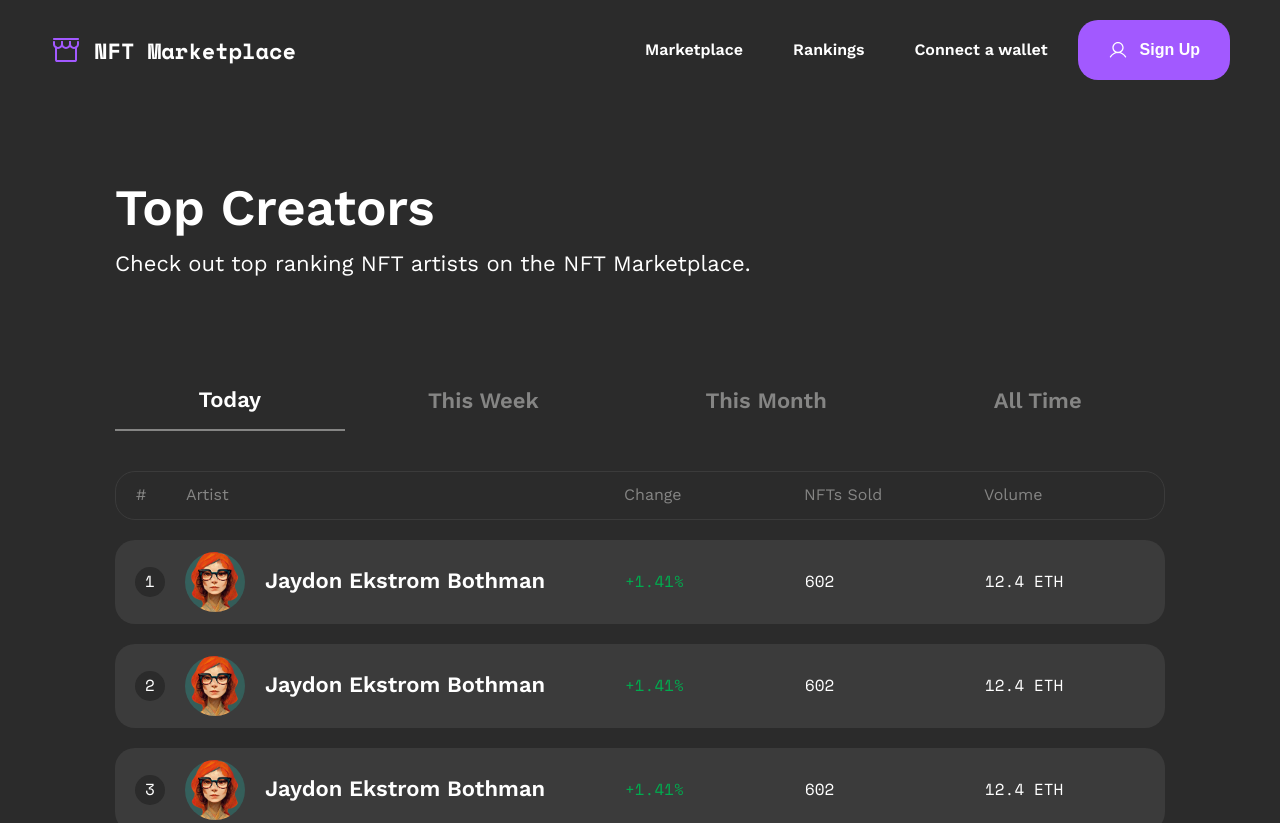
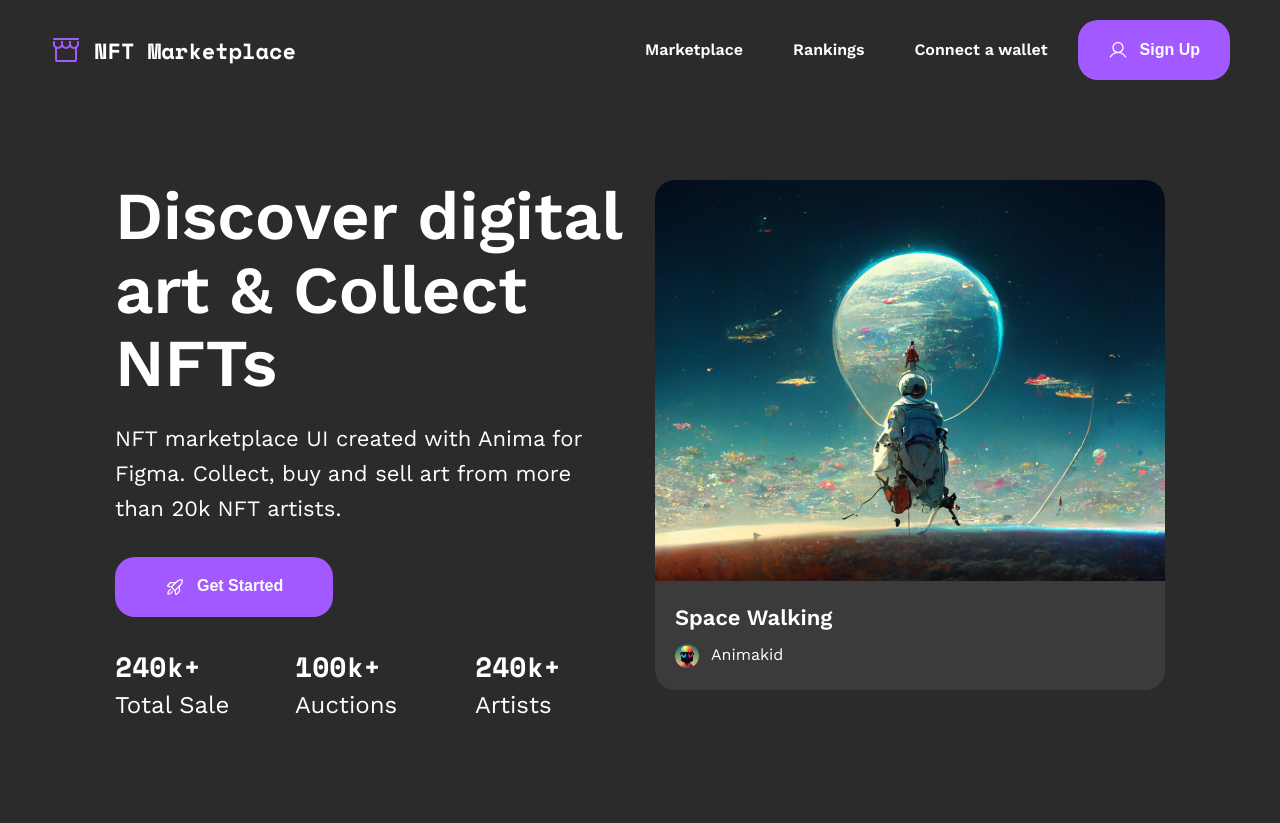
Before and after one commit to sardorw/nft-marketplace_react, a React (Vite) app: page / in a window 1280 px wide. Shown: the top 823 px of the page. Built offline with nearby package versions, Linux system fonts and the light colour scheme.

Commit message:
show main page

```diff
--- a/src/App.jsx
+++ b/src/App.jsx
@@ -10,13 +10,13 @@ import TopCreators from './pages/TopCreators/TopCreators'
 function App() {
   return (
     <Layout>
-      {/* <Main /> */}
+      <Main />
       {/* <CreateAccount /> */}
       {/* <ConnectWallet /> */}
       {/* <Artist /> */}
       {/* <NFT /> */}
       {/* <Marketplace /> */}
-      <TopCreators />
+      {/* <TopCreators /> */}
     </Layout>
   )
 }
```
